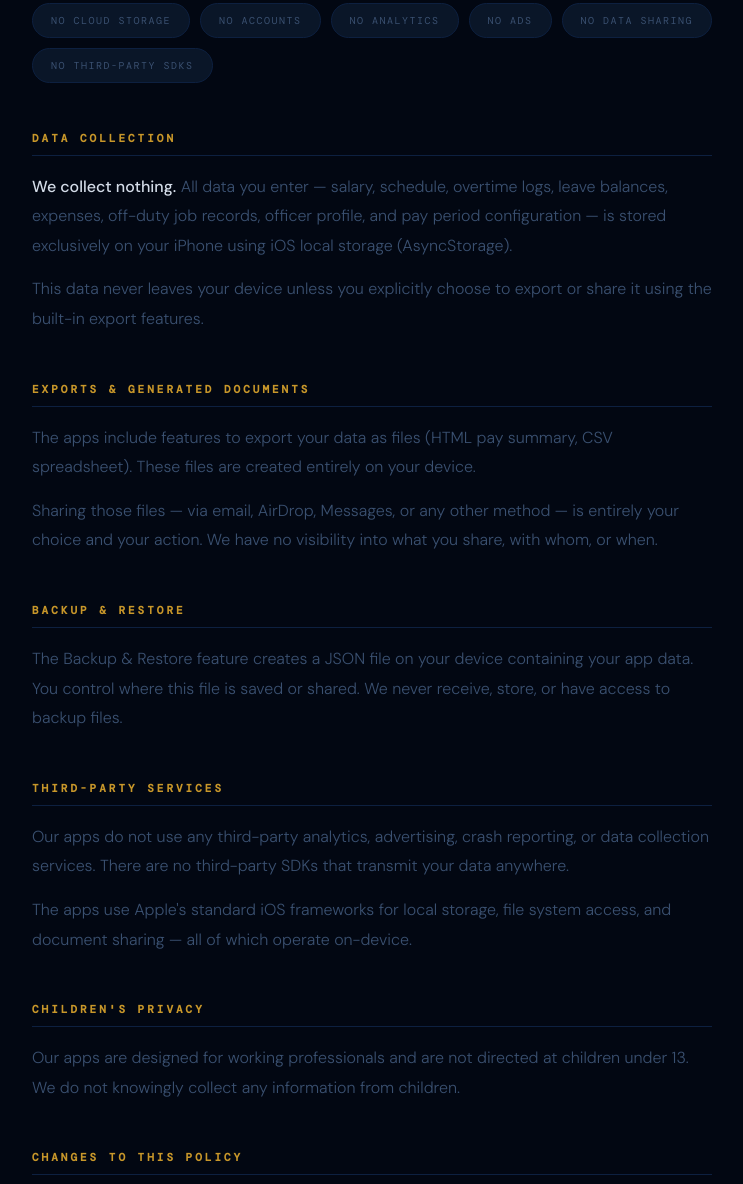
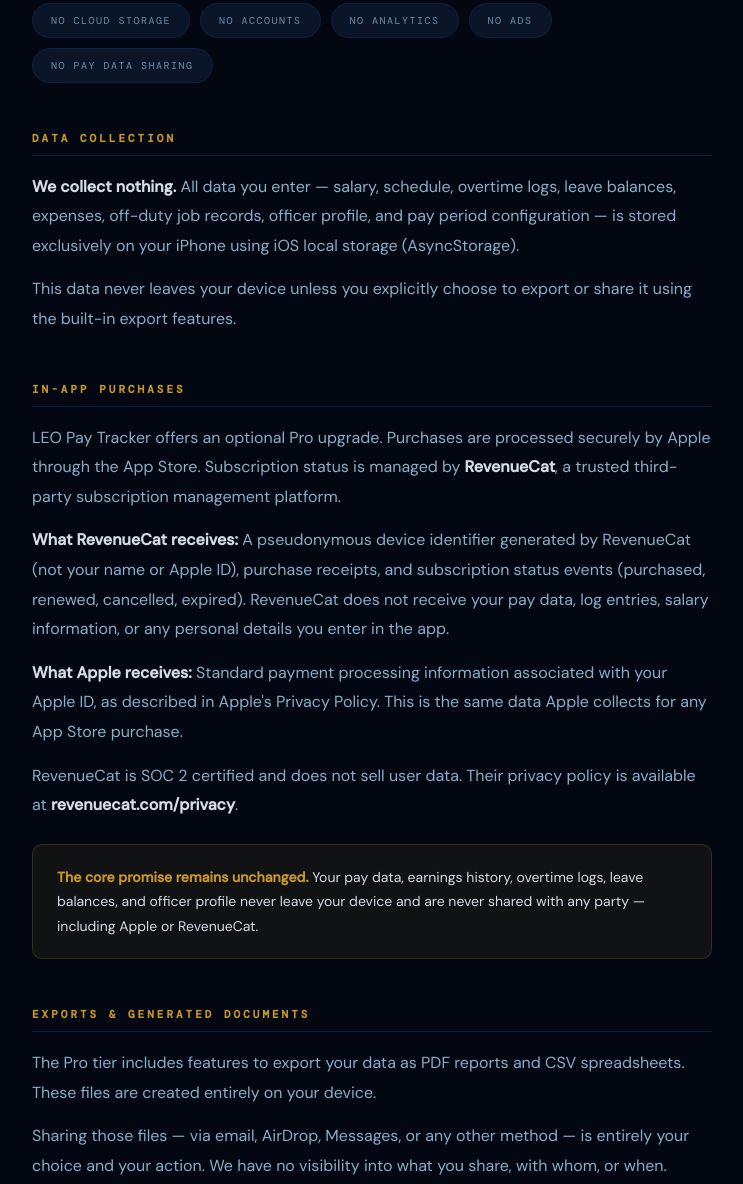
Before and after one commit to mjules93-dev/jfmdigital.net, a plain HTML site: page privacy.html in a window 1280 px wide. Shown: the part 697-1881 px from the top of the page, without its empty margins (268-1011 px from the left). Drawn offline with nearby package versions, Linux system fonts and the light colour scheme; a web font is replaced by a local one.

Commit message:
Update privacy.html

```diff
--- a/privacy.html
+++ b/privacy.html
@@ -11,7 +11,10 @@
 :root{
   --navy:#020712;--deep:#060e1a;--card:#0a1628;--border:#0d2040;
   --gold:#C8972A;--gold-light:#E8B84B;--gold-dim:#6a4e14;--gold-faint:rgba(200,151,42,0.08);
-  --text:#d4dce8;--muted:#3a5070;
+  --text:#d4dce8;
+  --body:#8baec8;   /* readable paragraph text — was --muted (#3a5070, failed WCAG) */
+  --muted:#6b8cae;  /* secondary labels, nav links */
+  --subtle:#3a5070; /* truly decorative: borders, dividers, meta tags */
 }
 *{margin:0;padding:0;box-sizing:border-box;}
 body{background:var(--navy);color:var(--text);font-family:"DM Sans",sans-serif;overflow-x:hidden;}
@@ -22,7 +25,7 @@ nav{display:flex;justify-content:space-between;align-items:center;padding:24px 6
 .nav-brand{display:flex;align-items:center;gap:18px;}
 .anchor-mark{width:48px;height:48px;border:1.5px solid var(--gold);border-radius:50%;display:flex;align-items:center;justify-content:center;color:var(--gold);font-size:22px;background:var(--gold-faint);flex-shrink:0;}
 .brand-jfm{font-family:"Playfair Display",serif;font-weight:900;font-size:22px;color:var(--gold);letter-spacing:3px;line-height:1;}
-.brand-full{font-family:"DM Mono",monospace;font-size:9px;color:var(--muted);letter-spacing:2px;margin-top:4px;}
+.brand-full{font-family:"DM Mono",monospace;font-size:9px;color:var(--subtle);letter-spacing:2px;margin-top:4px;}
 .nav-links{display:flex;align-items:center;gap:36px;}
 .nav-links a{color:var(--muted);text-decoration:none;font-family:"DM Mono",monospace;font-size:11px;letter-spacing:2px;transition:color 0.2s;}
 .nav-links a:hover{color:var(--gold);}
@@ -33,14 +36,14 @@ nav{display:flex;justify-content:space-between;align-items:center;padding:24px 6
 .eyebrow{font-family:"DM Mono",monospace;font-size:10px;color:var(--gold);letter-spacing:3px;margin-bottom:16px;display:block;}
 .page-hero h1{font-family:"Playfair Display",serif;font-size:clamp(32px,4vw,52px);font-weight:900;line-height:1.1;color:var(--text);}
 .page-hero h1 em{font-style:italic;color:var(--gold);}
-.updated{font-family:"DM Mono",monospace;font-size:10px;color:var(--muted);letter-spacing:1px;margin-top:16px;}
+.updated{font-family:"DM Mono",monospace;font-size:10px;color:var(--subtle);letter-spacing:1px;margin-top:16px;}
 
 /* CONTENT */
 .content{max-width:800px;margin:0 auto;padding:60px 60px 100px;}
 .section{margin-bottom:48px;}
 .section h2{font-family:"DM Mono",monospace;font-size:11px;color:var(--gold);letter-spacing:3px;margin-bottom:16px;padding-bottom:10px;border-bottom:1px solid var(--border);}
-.section p{font-size:16px;color:var(--muted);line-height:1.85;margin-bottom:14px;font-weight:300;}
-.section p strong{color:var(--text);font-weight:500;}
+.section p{font-size:16px;color:var(--body);line-height:1.85;margin-bottom:14px;font-weight:400;}
+.section p strong{color:var(--text);font-weight:600;}
 .pill-row{display:flex;flex-wrap:wrap;gap:10px;margin-top:24px;}
 .pill{background:var(--card);border:1px solid var(--border);color:var(--muted);font-family:"DM Mono",monospace;font-size:10px;letter-spacing:1.5px;padding:10px 18px;border-radius:100px;}
 .notice{background:var(--gold-faint);border:1px solid rgba(200,151,42,0.2);border-radius:10px;padding:20px 24px;margin-top:24px;}
@@ -50,7 +53,7 @@ nav{display:flex;justify-content:space-between;align-items:center;padding:24px 6
 /* FOOTER */
 footer{background:var(--deep);border-top:1px solid var(--border);padding:40px 60px;display:flex;justify-content:space-between;align-items:center;flex-wrap:wrap;gap:20px;}
 .footer-brand{font-family:"Playfair Display",serif;font-size:20px;font-weight:900;color:var(--gold);}
-.footer-copy{font-family:"DM Mono",monospace;font-size:9px;color:var(--muted);letter-spacing:1.5px;}
+.footer-copy{font-family:"DM Mono",monospace;font-size:9px;color:var(--subtle);letter-spacing:1.5px;}
 .footer-links{display:flex;gap:28px;}
 .footer-links a{color:var(--muted);text-decoration:none;font-family:"DM Mono",monospace;font-size:10px;letter-spacing:1.5px;transition:color 0.2s;}
 .footer-links a:hover{color:var(--gold);}
@@ -102,8 +105,7 @@ footer{background:var(--deep);border-top:1px solid var(--border);padding:40px 60
       <div class="pill">NO ACCOUNTS</div>
       <div class="pill">NO ANALYTICS</div>
       <div class="pill">NO ADS</div>
-      <div class="pill">NO DATA SHARING</div>
-      <div class="pill">NO THIRD-PARTY SDKS</div>
+      <div class="pill">NO PAY DATA SHARING</div>
     </div>
   </div>
 
@@ -114,21 +116,34 @@ footer{background:var(--deep);border-top:1px solid var(--border);padding:40px 60
   </div>
 
   <div class="section">
-    <h2>EXPORTS & GENERATED DOCUMENTS</h2>
-    <p>The apps include features to export your data as files (HTML pay summary, CSV spreadsheet). These files are created entirely on your device.</p>
-    <p>Sharing those files — via email, AirDrop, Messages, or any other method — is entirely your choice and your action. We have no visibility into what you share, with whom, or when.</p>
-
+    <h2>IN-APP PURCHASES</h2>
+    <p>LEO Pay Tracker offers an optional Pro upgrade. Purchases are processed securely by Apple through the App Store. Subscription status is managed by <strong>RevenueCat</strong>, a trusted third-party subscription management platform.</p>
+    <p><strong>What RevenueCat receives:</strong> A pseudonymous device identifier generated by RevenueCat (not your name or Apple ID), purchase receipts, and subscription status events (purchased, renewed, cancelled, expired). RevenueCat does not receive your pay data, log entries, salary information, or any personal details you enter in the app.</p>
+    <p><strong>What Apple receives:</strong> Standard payment processing information associated with your Apple ID, as described in Apple's Privacy Policy. This is the same data Apple collects for any App Store purchase.</p>
+    <p>RevenueCat is SOC 2 certified and does not sell user data. Their privacy policy is available at <strong>revenuecat.com/privacy</strong>.</p>
+    <div class="notice">
+      <p><strong>The core promise remains unchanged.</strong> Your pay data, earnings history, overtime logs, leave balances, and officer profile never leave your device and are never shared with any party — including Apple or RevenueCat.</p>
+    </div>
   </div>
 
   <div class="section">
-    <h2>BACKUP & RESTORE</h2>
-    <p>The Backup & Restore feature creates a JSON file on your device containing your app data. You control where this file is saved or shared. We never receive, store, or have access to backup files.</p>
+    <h2>EXPORTS & GENERATED DOCUMENTS</h2>
+    <p>The Pro tier includes features to export your data as PDF reports and CSV spreadsheets. These files are created entirely on your device.</p>
+    <p>Sharing those files — via email, AirDrop, Messages, or any other method — is entirely your choice and your action. We have no visibility into what you share, with whom, or when.</p>
+  </div>
+
+  <div class="section">
+    <h2>ICLOUD BACKUP</h2>
+    <p>The Backup & Restore feature creates a JSON file containing your app data. This file is saved to your personal iCloud Drive — your private iCloud storage, not JFM Digital's servers. We never receive, store, or have access to backup files.</p>
+    <p>iCloud backup is governed by Apple's iCloud Terms of Service and Privacy Policy.</p>
   </div>
 
   <div class="section">
     <h2>THIRD-PARTY SERVICES</h2>
-    <p>Our apps do not use any third-party analytics, advertising, crash reporting, or data collection services. There are no third-party SDKs that transmit your data anywhere.</p>
-    <p>The apps use Apple's standard iOS frameworks for local storage, file system access, and document sharing — all of which operate on-device.</p>
+    <p>Our apps use the following third-party services:</p>
+    <p><strong>RevenueCat</strong> — subscription and purchase management (LEO Pay Tracker Pro only). Receives purchase receipts and subscription status. Does not receive pay data.</p>
+    <p><strong>Apple StoreKit</strong> — payment processing for in-app purchases. Governed by Apple's Privacy Policy.</p>
+    <p>No analytics, advertising, crash reporting, or behavioral tracking SDKs are used. We do not track app usage, session length, feature usage, or any other behavioral data.</p>
   </div>
 
   <div class="section">
@@ -144,7 +159,7 @@ footer{background:var(--deep);border-top:1px solid var(--border);padding:40px 60
   <div class="section">
     <h2>CONTACT</h2>
     <p>Questions about this privacy policy? Reach us at <strong>contact@jfmdigital.net</strong></p>
-    <p>JFM Digital LLC &middot; New Haven, CT</p>
+    <p>JFM Digital LLC &middot; Clinton, CT</p>
   </div>
 
 </div>
```
